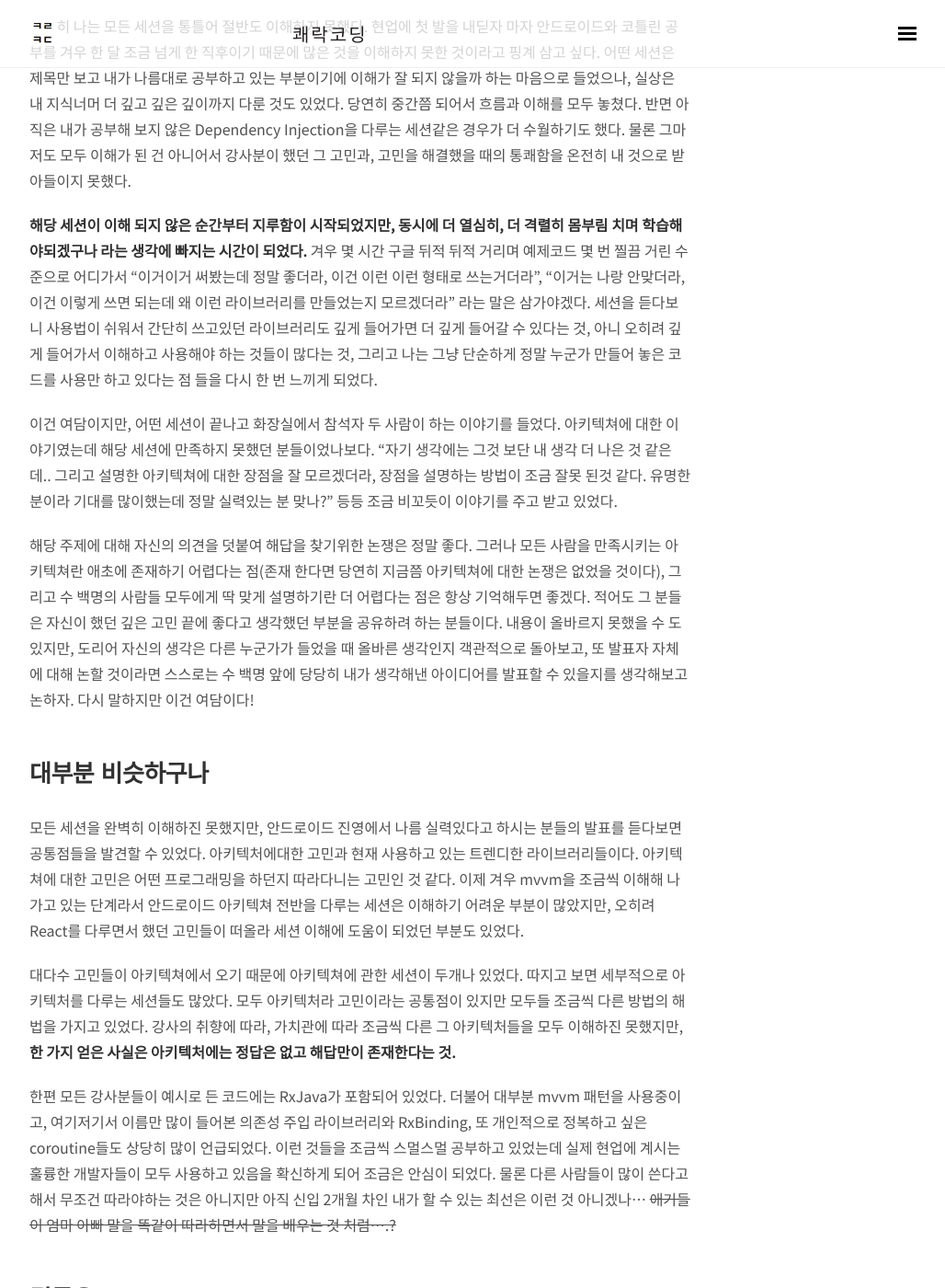
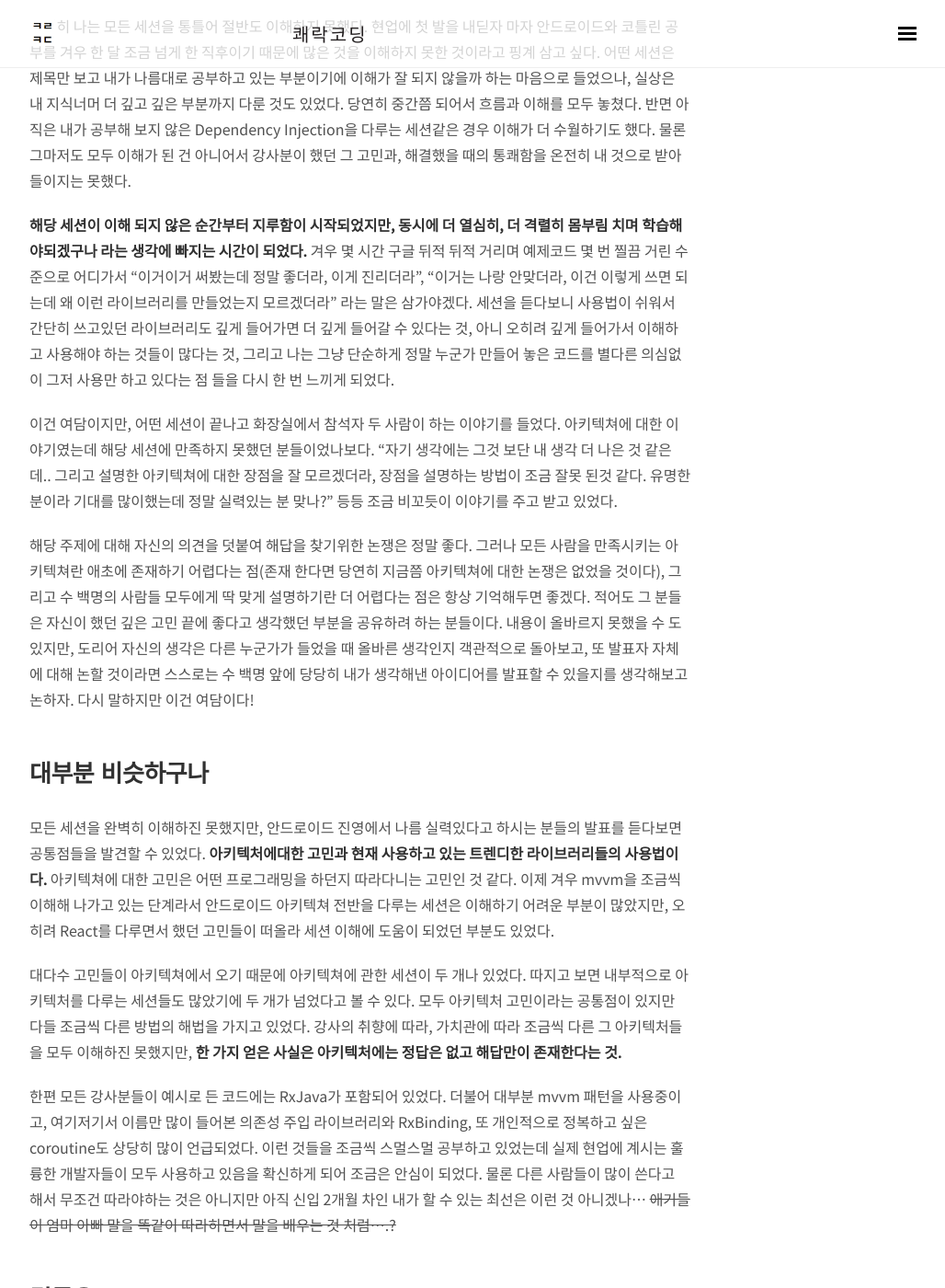
Before and after one commit to wooooooak/wooooooak.github.io, a Jekyll site: the page built from _posts/2019-04-05-드로이드나이츠2019후기.md, in a window 1280 px wide and 1400 px high, scrolled down 1442 px. Shown: the whole window at 92% size, without its empty margins (248-1276 px from the left). Built offline with Jekyll 4.4.1, drawn with Linux system fonts in a browser that asks for light colours; nearby versions of some CDN libraries; some web fonts are replaced; comment, search, counter and statistics services are not loaded; some of the changed text lies outside the part shown.

Commit message:
오탈자 수정

```diff
--- a/_posts/2019-04-05-드로이드나이츠2019후기.md
+++ b/_posts/2019-04-05-드로이드나이츠2019후기.md
@@ -15,12 +15,12 @@ comments: true
 나는 **오프라인과 웹 서비스** 세션을 제외하고는 모두 TRACK1에 머물러 있었다.
 
 
-작년 여름, 강남에서 열린 해커톤에 참여한 후 많은 자극을 받았던 좋은 경험을 떠올려 이런 큰 행사에 다시 한 번 참석해보고 싶은 생각이 들었다. 물론 드로이드나이츠가 모르는 사람들과 함께 코드를 짜는 해커톤은 아니지만, **많은 개발자들이 자신의 생각을 공유한다는 점, 학생, 주니어, 시니어 개발자를 따지지 않고 모두 적극적으로 배우려는 마음가짐 하나로 뭉쳐있다는 점에서 나를 다시 한 번 끌어 올려줄 좋은 기회라고 생각했다.** 물론 이런 전달식 행사 특성상 주된 목적은 정보 습득이겠지만.
+작년 여름 강남에서 열린 해커톤에 참여한 후 많은 자극을 받았던 좋은 기억을 떠올려 이런 큰 행사에 다시 한 번 참석해보고 싶은 생각이 들었다. 물론 드로이드나이츠라는 행사가 모르는 사람들과 함께 코드를 짜는 해커톤은 아니지만, **많은 개발자들이 자신의 생각을 공유한다는 점, 학생, 주니어, 시니어 개발자를 따지지 않고 모두 적극적으로 배우려는 마음가짐 하나로 뭉쳐있다는 점에서 다시 한 번 나를 끌어 올려줄 좋은 기회라고 생각했다.** 물론 이런 전달식 행사 특성상 주된 목적은 정보 습득이겠지만.
 
 ## 49%
-솔직히 나는 모든 세션을 통틀어 절반도 이해하지 못했다. 현업에 첫 발을 내딛자 마자 안드로이드와 코틀린 공부를 겨우 한 달 조금 넘게 한 직후이기 때문에 많은 것을 이해하지 못한 것이라고 핑계 삼고 싶다. 어떤 세션은 제목만 보고 내가 나름대로 공부하고 있는 부분이기에 이해가 잘 되지 않을까 하는 마음으로 들었으나, 실상은 내 지식너머 더 깊고 깊은 깊이까지 다룬 것도 있었다. 당연히 중간쯤 되어서 흐름과 이해를 모두 놓쳤다. 반면 아직은 내가 공부해 보지 않은 Dependency Injection을 다루는 세션같은 경우가 더 수월하기도 했다. 물론 그마저도 모두 이해가 된 건 아니어서 강사분이 했던 그 고민과, 고민을 해결했을 때의 통쾌함을 온전히 내 것으로 받아들이지 못했다.
+솔직히 나는 모든 세션을 통틀어 절반도 이해하지 못했다. 현업에 첫 발을 내딛자 마자 안드로이드와 코틀린 공부를 겨우 한 달 조금 넘게 한 직후이기 때문에 많은 것을 이해하지 못한 것이라고 핑계 삼고 싶다. 어떤 세션은 제목만 보고 내가 나름대로 공부하고 있는 부분이기에 이해가 잘 되지 않을까 하는 마음으로 들었으나, 실상은 내 지식너머 더 깊고 깊은 부분까지 다룬 것도 있었다. 당연히 중간쯤 되어서 흐름과 이해를 모두 놓쳤다. 반면 아직은 내가 공부해 보지 않은 Dependency Injection을 다루는 세션같은 경우 이해가 더 수월하기도 했다. 물론 그마저도 모두 이해가 된 건 아니어서 강사분이 했던 그 고민과, 해결했을 때의 통쾌함을 온전히 내 것으로 받아들이지는 못했다.
 
-**해당 세션이 이해 되지 않은 순간부터 지루함이 시작되었지만, 동시에 더 열심히, 더 격렬히 몸부림 치며 학습해야되겠구나 라는 생각에 빠지는 시간이 되었다.** 겨우 몇 시간 구글 뒤적 뒤적 거리며 예제코드 몇 번 찔끔 거린 수준으로 어디가서 "이거이거 써봤는데 정말 좋더라, 이건 이런 이런 형태로 쓰는거더라", "이거는 나랑 안맞더라, 이건 이렇게 쓰면 되는데 왜 이런 라이브러리를 만들었는지 모르겠더라" 라는 말은 삼가야겠다. 세션을 듣다보니 사용법이 쉬워서 간단히 쓰고있던 라이브러리도 깊게 들어가면 더 깊게 들어갈 수 있다는 것, 아니 오히려 깊게 들어가서 이해하고 사용해야 하는 것들이 많다는 것, 그리고 나는 그냥 단순하게 정말 누군가 만들어 놓은 코드를 사용만 하고 있다는 점 들을 다시 한 번 느끼게 되었다.
+**해당 세션이 이해 되지 않은 순간부터 지루함이 시작되었지만, 동시에 더 열심히, 더 격렬히 몸부림 치며 학습해야되겠구나 라는 생각에 빠지는 시간이 되었다.** 겨우 몇 시간 구글 뒤적 뒤적 거리며 예제코드 몇 번 찔끔 거린 수준으로 어디가서 "이거이거 써봤는데 정말 좋더라, 이게 진리더라", "이거는 나랑 안맞더라, 이건 이렇게 쓰면 되는데 왜 이런 라이브러리를 만들었는지 모르겠더라" 라는 말은 삼가야겠다. 세션을 듣다보니 사용법이 쉬워서 간단히 쓰고있던 라이브러리도 깊게 들어가면 더 깊게 들어갈 수 있다는 것, 아니 오히려 깊게 들어가서 이해하고 사용해야 하는 것들이 많다는 것, 그리고 나는 그냥 단순하게 정말 누군가 만들어 놓은 코드를 별다른 의심없이 그저 사용만 하고 있다는 점 들을 다시 한 번 느끼게 되었다.
 
 이건 여담이지만, 어떤 세션이 끝나고 화장실에서 참석자 두 사람이 하는 이야기를 들었다. 아키텍쳐에 대한 이야기였는데 해당 세션에 만족하지 못했던 분들이었나보다. "자기 생각에는 그것 보단 내 생각 더 나은 것 같은데.. 그리고 설명한 아키텍쳐에 대한 장점을 잘 모르겠더라, 장점을 설명하는 방법이 조금 잘못 된것 같다. 유명한 분이라 기대를 많이했는데 정말 실력있는 분 맞나?" 등등 조금 비꼬듯이 이야기를 주고 받고 있었다.
 
@@ -29,11 +29,11 @@ comments: true
 
 
 ## 대부분 비슷하구나
-모든 세션을 완벽히 이해하진 못했지만, 안드로이드 진영에서 나름 실력있다고 하시는 분들의 발표를 듣다보면 공통점들을 발견할 수 있었다. 아키텍처에대한 고민과 현재 사용하고 있는 트렌디한 라이브러리들이다. 아키텍쳐에 대한 고민은 어떤 프로그래밍을 하던지 따라다니는 고민인 것 같다. 이제 겨우 mvvm을 조금씩 이해해 나가고 있는 단계라서 안드로이드 아키텍쳐 전반을 다루는 세션은 이해하기 어려운 부분이 많았지만, 오히려 React를 다루면서 했던 고민들이 떠올라 세션 이해에 도움이 되었던 부분도 있었다.
+모든 세션을 완벽히 이해하진 못했지만, 안드로이드 진영에서 나름 실력있다고 하시는 분들의 발표를 듣다보면 공통점들을 발견할 수 있었다. **아키텍처에대한 고민과 현재 사용하고 있는 트렌디한 라이브러리들의 사용법이다.** 아키텍쳐에 대한 고민은 어떤 프로그래밍을 하던지 따라다니는 고민인 것 같다. 이제 겨우 mvvm을 조금씩 이해해 나가고 있는 단계라서 안드로이드 아키텍쳐 전반을 다루는 세션은 이해하기 어려운 부분이 많았지만, 오히려 React를 다루면서 했던 고민들이 떠올라 세션 이해에 도움이 되었던 부분도 있었다.
 
-대다수 고민들이 아키텍쳐에서 오기 때문에 아키텍쳐에 관한 세션이 두개나 있었다. 따지고 보면 세부적으로 아키텍처를 다루는 세션들도 많았다. 모두 아키텍처라 고민이라는 공통점이 있지만 모두들 조금씩 다른 방법의 해법을 가지고 있었다. 강사의 취향에 따라, 가치관에 따라 조금씩 다른 그 아키텍처들을 모두 이해하진 못했지만, **한 가지 얻은 사실은 아키텍처에는 정답은 없고 해답만이 존재한다는 것.**
+대다수 고민들이 아키텍쳐에서 오기 때문에 아키텍쳐에 관한 세션이 두 개나 있었다. 따지고 보면 내부적으로 아키텍처를 다루는 세션들도 많았기에 두 개가 넘었다고 볼 수 있다. 모두 아키텍처 고민이라는 공통점이 있지만 다들 조금씩 다른 방법의 해법을 가지고 있었다. 강사의 취향에 따라, 가치관에 따라 조금씩 다른 그 아키텍처들을 모두 이해하진 못했지만, **한 가지 얻은 사실은 아키텍처에는 정답은 없고 해답만이 존재한다는 것.**
 
-한편 모든 강사분들이 예시로 든 코드에는 RxJava가 포함되어 있었다. 더불어 대부분 mvvm 패턴을 사용중이고, 여기저기서 이름만 많이 들어본 의존성 주입 라이브러리와 RxBinding, 또 개인적으로 정복하고 싶은 coroutine들도 상당히 많이 언급되었다. 이런 것들을 조금씩 스멀스멀 공부하고 있었는데 실제 현업에 계시는 훌륭한 개발자들이 모두 사용하고 있음을 확신하게 되어 조금은 안심이 되었다. 물론 다른 사람들이 많이 쓴다고 해서 무조건 따라야하는 것은 아니지만 아직 신입 2개월 차인 내가 할 수 있는 최선은 이런 것 아니겠나... ~~애기들이 엄마 아빠 말을 똑같이 따라하면서 말을 배우는 것 처럼....?~~
+한편 모든 강사분들이 예시로 든 코드에는 RxJava가 포함되어 있었다. 더불어 대부분 mvvm 패턴을 사용중이고, 여기저기서 이름만 많이 들어본 의존성 주입 라이브러리와 RxBinding, 또 개인적으로 정복하고 싶은 coroutine도 상당히 많이 언급되었다. 이런 것들을 조금씩 스멀스멀 공부하고 있었는데 실제 현업에 계시는 훌륭한 개발자들이 모두 사용하고 있음을 확신하게 되어 조금은 안심이 되었다. 물론 다른 사람들이 많이 쓴다고 해서 무조건 따라야하는 것은 아니지만 아직 신입 2개월 차인 내가 할 수 있는 최선은 이런 것 아니겠나... ~~애기들이 엄마 아빠 말을 똑같이 따라하면서 말을 배우는 것 처럼....?~~
 
 ## 결론은...
 조금 아쉬웠다. 내 실력이 모자라서 아쉬웠다. 많은 것을 배우고싶었지만, 내 실력이 모자라다는것을 많이 깨닫고 왔다. **RxJava 몇 번 써봤다고 어디가서 RxJava 쓸줄 안다고 당당하게 얘기하지 말고, MVVM 쓰고 있다고 MVVM에 대해 모든 것을 알고 있는 듯이 이야기 하지 말자.** 물론 정말 100% 통달했으면 뭐든 이야기해도 되지만, 그건 한참 뒤의 이야기가 될 것이 분명하다. **그냥 마음편하게, 다 아는 것 같아도 나는 아직 잘 모른다는 마인드로 살자.** 그리고 2020년 드로이드나이츠에 다시 참석해서, 내 이해도가 49%에서 얼마나 증가했는지 비교해보자!
```
Also changed, not shown: _posts/2019-03-31-습관.md (+1 -1 lines).
